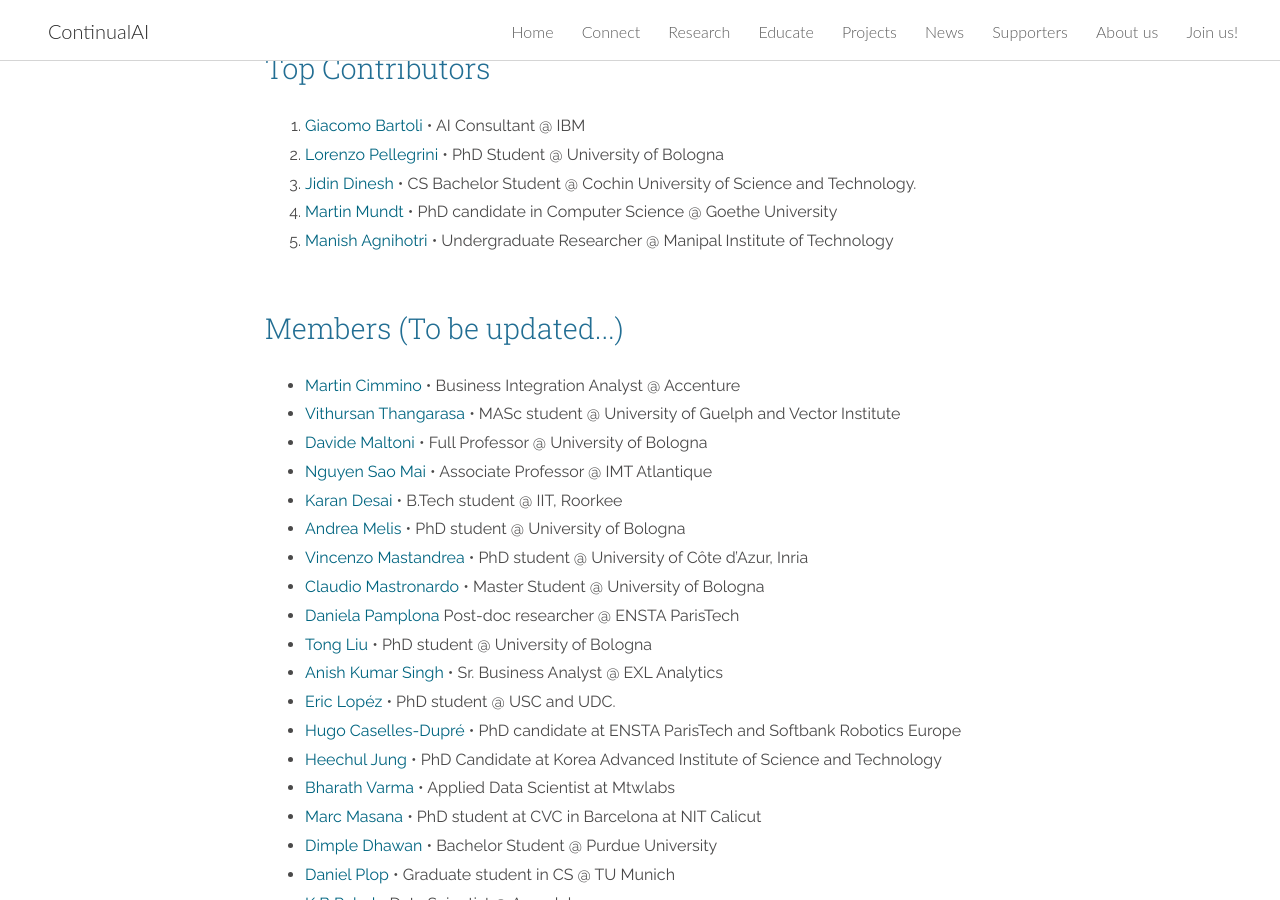
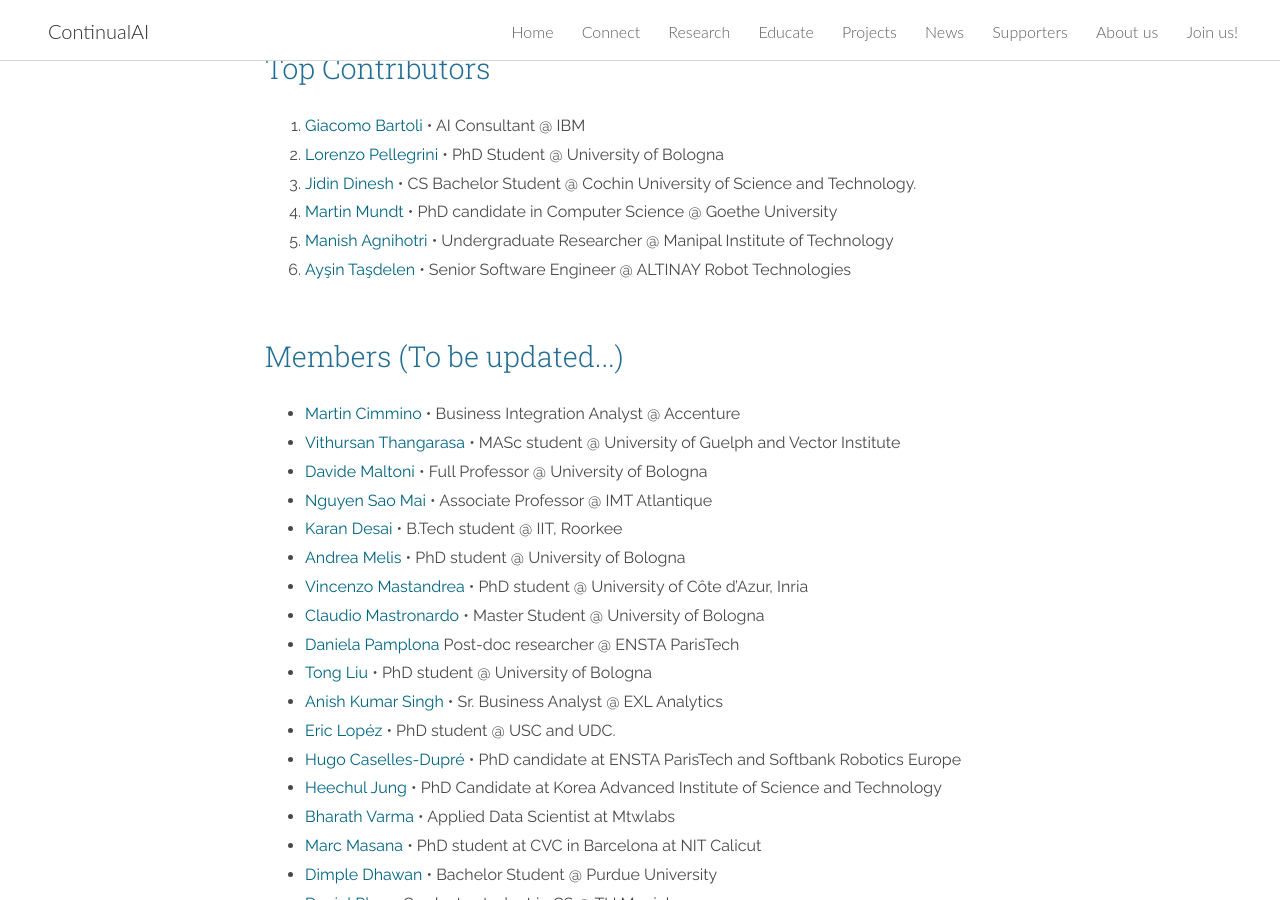
Before and after one commit to giparisi/website, a Jekyll site: the page built from about_us.md, in a window 1280 px wide and 900 px high, scrolled down 1923 px. Built offline with Jekyll 4.4.1, drawn with Linux system fonts in a browser that asks for light colours; nearby versions of some CDN libraries.

Commit message:
added top contributor

```diff
--- a/about_us.md
+++ b/about_us.md
@@ -54,6 +54,7 @@ We are always happy to add new members and get some help for improving our wiki
  3. [Jidin Dinesh](http://jidindinesh.github.io) &bull; CS Bachelor Student @ Cochin University of Science and Technology.
  4. [Martin Mundt](https://scholar.google.de/citations?hl=en&user=riGBurAAAAAJ&view_op=list_works&sortby=pubdate) &bull; PhD candidate in Computer Science @ Goethe University
  5. [Manish Agnihotri](http://www.linkedin.com/in/manish-agnihotri-50b9ab135) &bull; Undergraduate Researcher @ Manipal Institute of Technology
+ 6. [Ayşin Taşdelen](https://www.linkedin.com/in/aysin-tasdelen/) &bull; Senior Software Engineer @ ALTINAY Robot Technologies
 
 
 <a name="members"></a>
```
